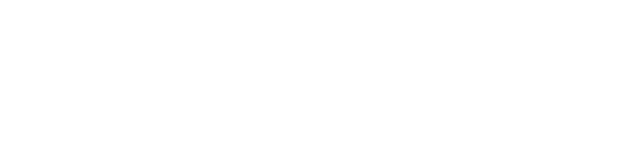
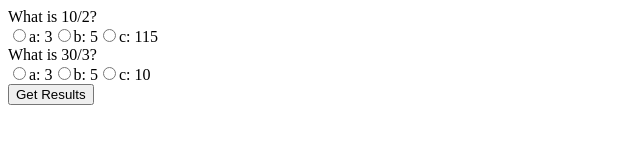
Before and after one commit to BigPhatNerd/code_quiz, a plain HTML site: page index.html in a window 1280 px wide. Shown: the whole page, without its empty margins (0-640 px from the left). Drawn offline with Linux system fonts and the light colour scheme.

Commit message:
Finished quiz challenge

```diff
--- a/index.html
+++ b/index.html
@@ -6,6 +6,9 @@
 </head>
 
 <body>
+    <div id="quiz"></div>
+    <button id="submit">Get Results</button>
+    <div id="results"></div>
     <script type="text/javascript" src="script.js"></script>
 </body>
 
--- a/script.js
+++ b/script.js
@@ -1 +1,93 @@
-console.log('beyatch');
+var quizContainer = document.querySelector("#quiz");
+var resultsContainer = document.querySelector("#results");
+var submitButton = document.querySelector("#submit");
+var myQuestions = [{
+        question: "What is 10/2?",
+        answers: {
+            a: "3",
+            b: "5",
+            c: "115"
+        },
+        correctAnswer: 'b'
+    },
+    {
+        question: "What is 30/3?",
+        answers: {
+            a: "3",
+            b: "5",
+            c: "10"
+        },
+        correctAnswer: 'c'
+    }
+];
+
+
+
+
+function generateQuiz(questions, quizContainer, resultsContainer, submitButton) {
+
+
+    function showQuestions(questions, quizContainer) {
+        var output = [];
+        var answers;
+
+        for (var i = 0; i < questions.length; i++) {
+            answers = [];
+            for (letter in questions[i].answers) {
+                answers.push(
+                    '<label>' +
+                    '<input type="radio" name="question' + i + '" value="' + letter + '">' +
+                    letter + ': ' +
+                    questions[i].answers[letter] +
+                    '</label>'
+                );
+            }
+            output.push(
+                '<div class="question">' + questions[i].question + '<div>' +
+                '<div class="answers">' + answers.join('') + '</div>'
+            );
+        }
+        quizContainer.innerHTML = output.join('');
+
+    }
+
+    function showResults(myQuestions, quizContainer, resultsContainer) {
+
+        // gather answer containers from our quiz
+        var answerContainers = quizContainer.querySelectorAll('.answers');
+
+        // keep track of user's answers
+        var userAnswer = '';
+        var numCorrect = 0;
+
+        // for each question...
+        for (var i = 0; i < questions.length; i++) {
+
+            // find selected answer
+            userAnswer = (answerContainers[i].querySelector('input[name=question' + i + ']:checked') || {}).value;
+
+            // if answer is correct
+            if (userAnswer === questions[i].correctAnswer) {
+                // add to the number of correct answers
+                numCorrect++;
+
+                // color the answers green
+                answerContainers[i].style.color = 'lightgreen';
+            }
+            // if answer is wrong or blank
+            else {
+                // color the answers red
+                answerContainers[i].style.color = 'red';
+            }
+        }
+
+        // show number of correct answers out of total
+        resultsContainer.innerHTML = numCorrect + ' out of ' + questions.length;
+    }
+    submitButton.onclick = function() {
+
+        showResults(myQuestions, quizContainer, resultsContainer);
+    }
+    showQuestions(myQuestions, quizContainer);
+}
+generateQuiz(myQuestions, quizContainer, resultsContainer, submitButton)
```
